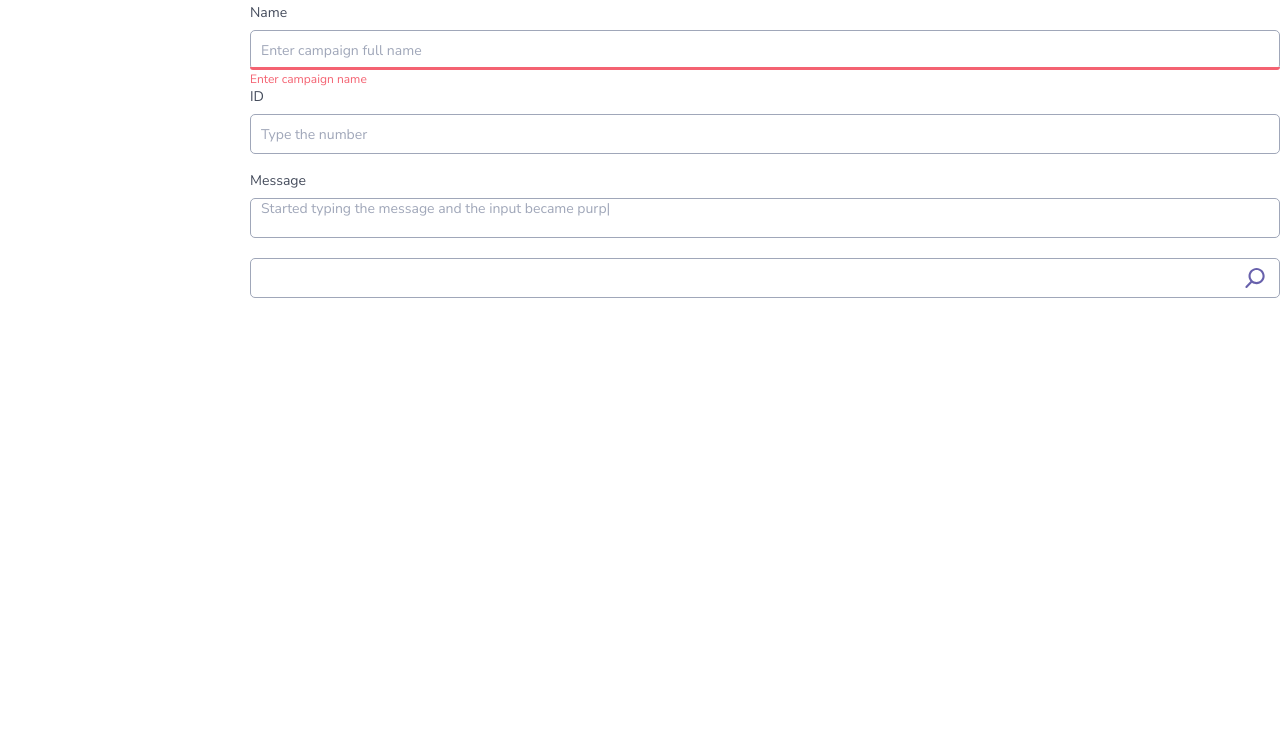
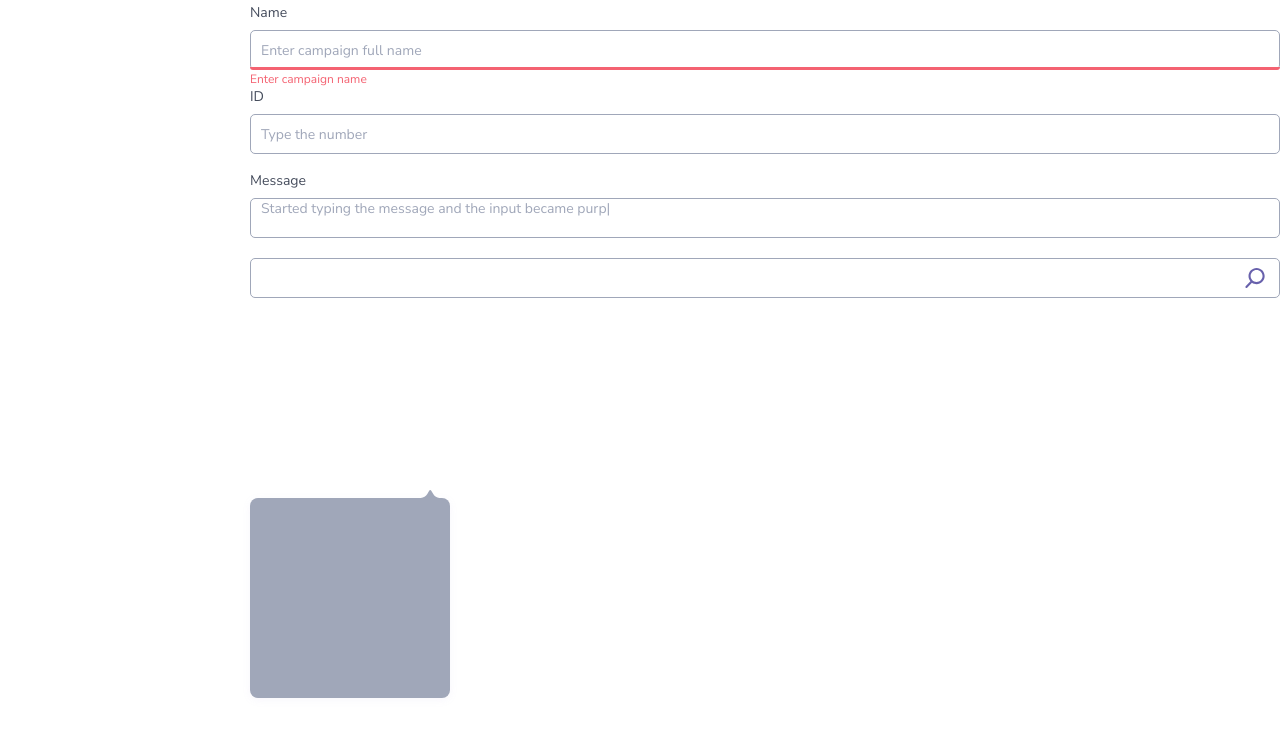
Before and after one commit to elnish/components-library, a website: page index.html in a window 1280 px wide. Shown: the part 1016-1752 px from the top of the page. Before the commit the page ends 1314 px from the top, so only its background shows below. Drawn offline with Linux system fonts and the light colour scheme.

Commit message:
added popup rounded tringle

```diff
--- a/index.html
+++ b/index.html
@@ -143,7 +143,11 @@
                 </div>
             </div>
         </form>
+
+        <div class="hcp-topbar-popup hcp-topbar-popup--dark"></div>
+        <div class="hcp-topbar-popup hcp-topbar-popup--light"></div>
     </div>
+
 
 
 </body>
--- a/src/scss/_main.scss
+++ b/src/scss/_main.scss
@@ -362,3 +362,37 @@ textarea {
         }
     }
 }
+
+.hcp-topbar-popup  {
+    margin-top: 200px;
+    width: 200px;
+    height: 200px;
+
+    box-shadow: 0px 2px 8px rgba(152, 142, 222, 0.08);
+    border-radius: 8px;
+    position: relative;
+    &:before {
+        content: '';
+        display: inline-block;
+        width: 20px;
+        height: 20px;
+
+        background-repeat: no-repeat;
+        background-position: center center;
+        position: absolute;
+        top: -14px;
+        right: 5%;
+    }
+    &--dark {
+        background-color: #A0A7B9;
+        &:before {
+            background-image: url(../images/rounded-tringle-grey.svg);
+        }
+    }
+    &--light {
+        background-color: #fff;
+        &:before {
+            background-image: url(../images/rounded-tringle-white.svg);
+        }
+    }
+}
```
Also changed, not shown: src/css/style.css, src/images/background (1).svg (added), src/images/background.png (added), src/images/background.svg (added), src/images/rounded-tringle-grey.svg (added), src/images/rounded-tringle-white.svg (added), 1 other file.
